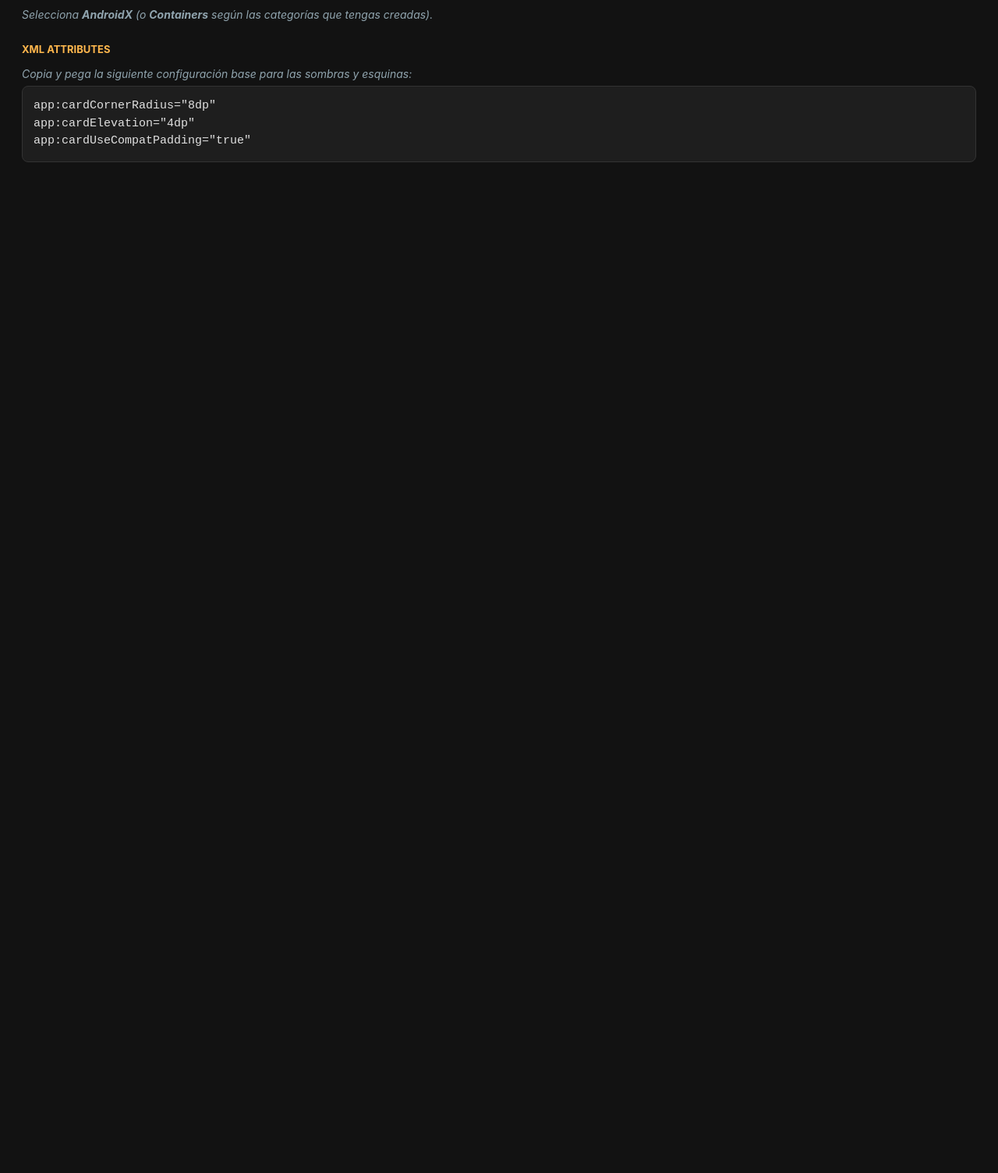
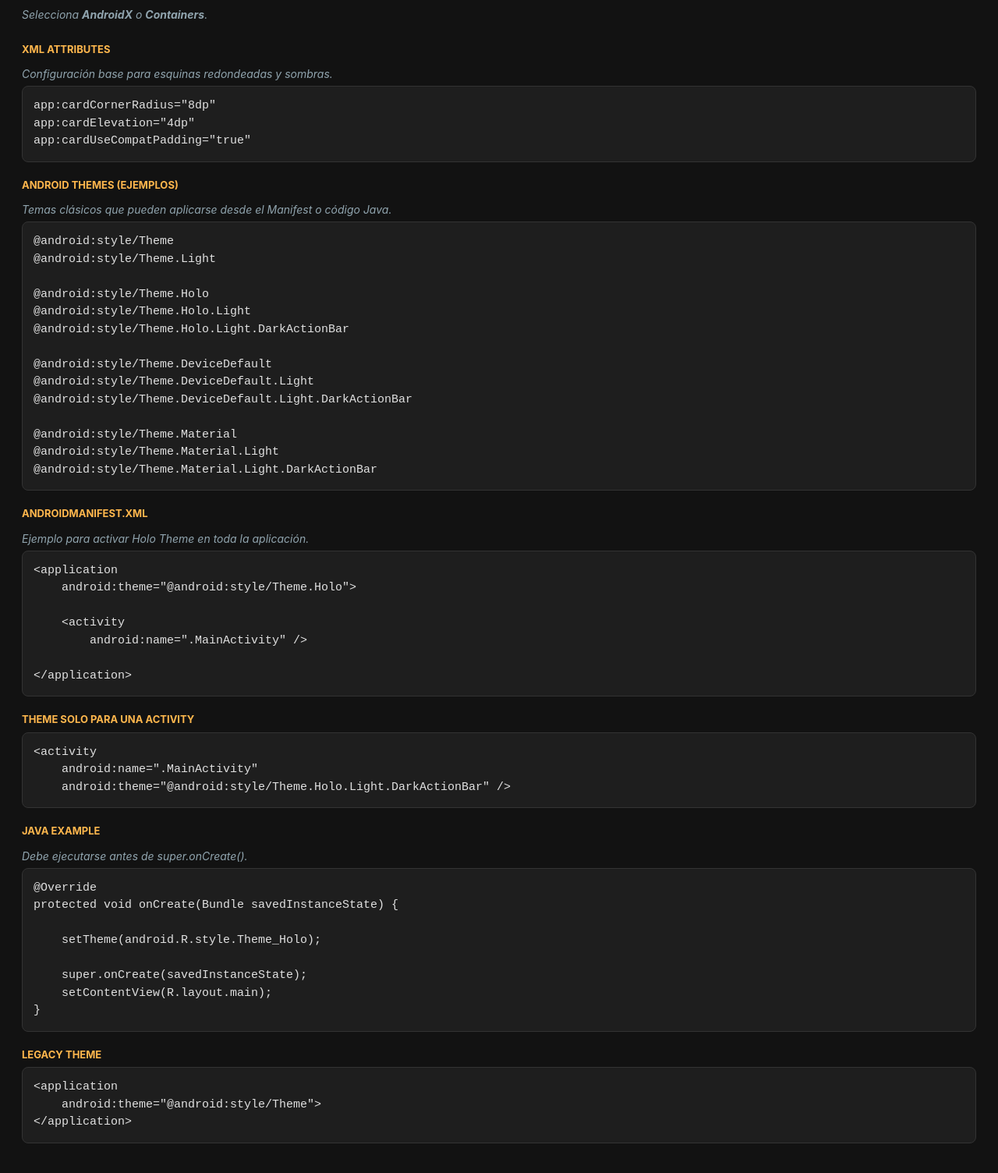
Before and after one commit to Jesusdio2/jesusdio2.github.io, a plain HTML site: page ListaKaleb.html in a window 1280 px wide. Shown: the part 520-2024 px from the top of the page at 78% size. Before the commit the page ends 800 px from the top, so only its background shows below. Drawn offline with Linux system fonts and the light colour scheme.

Commit message:
Refactor HTML for improved readability and structure

```diff
--- a/ListaKaleb.html
+++ b/ListaKaleb.html
@@ -4,6 +4,7 @@
     <meta charset="UTF-8">
     <meta name="viewport" content="width=device-width, initial-scale=1.0">
     <title>Configuración CardView - Sketchware Pro</title>
+
     <style>
         body {
             font-family: -apple-system, BlinkMacSystemFont, "Segoe UI", Roboto, Helvetica, Arial, sans-serif;
@@ -12,19 +13,23 @@
             color: #ffffff;
             line-height: 1.5;
         }
+
         h1 {
             font-size: 22px;
             color: #ff9800;
             margin-bottom: 5px;
         }
+
         .subtitle {
             font-size: 14px;
             color: #b0bec5;
             margin-bottom: 25px;
         }
+
         .field-group {
             margin-bottom: 20px;
         }
+
         label {
             display: block;
             font-size: 13px;
@@ -33,7 +38,7 @@
             text-transform: uppercase;
             margin-bottom: 6px;
         }
-        /* Bloque optimizado para copiar texto plano fácilmente */
+
         pre {
             background-color: #1e1e1e;
             color: #e0e0e0;
@@ -46,10 +51,12 @@
             white-space: pre-wrap;
             word-break: break-all;
         }
+
         .highlight {
             color: #4caf50;
             font-weight: bold;
         }
+
         .info-text {
             font-style: italic;
             color: #90a4ae;
@@ -84,23 +91,98 @@
     <!-- Widget Type -->
     <div class="field-group">
         <label>Select Widget Type</label>
-        <div class="info-text">Selecciona <strong>Layout</strong> (ya que funciona como un contenedor para meter otros elementos dentro).</div>
+        <div class="info-text">
+            Selecciona <strong>Layout</strong> (ya que funciona como un contenedor para meter otros elementos dentro).
+        </div>
     </div>
 
     <!-- Category -->
     <div class="field-group">
         <label>Select Category</label>
-        <div class="info-text">Selecciona <strong>AndroidX</strong> (o <strong>Containers</strong> según las categorías que tengas creadas).</div>
+        <div class="info-text">
+            Selecciona <strong>AndroidX</strong> o <strong>Containers</strong>.
+        </div>
     </div>
 
     <!-- XML Attributes -->
     <div class="field-group">
         <label>XML Attributes</label>
-        <div class="info-text">Copia y pega la siguiente configuración base para las sombras y esquinas:</div>
+        <div class="info-text">
+            Configuración base para esquinas redondeadas y sombras.
+        </div>
         <pre>app:cardCornerRadius="8dp"
 app:cardElevation="4dp"
 app:cardUseCompatPadding="true"</pre>
     </div>
 
+    <!-- Android Themes -->
+    <div class="field-group">
+        <label>Android Themes (Ejemplos)</label>
+        <div class="info-text">
+            Temas clásicos que pueden aplicarse desde el Manifest o código Java.
+        </div>
+        <pre>@android:style/Theme
+@android:style/Theme.Light
+
+@android:style/Theme.Holo
+@android:style/Theme.Holo.Light
+@android:style/Theme.Holo.Light.DarkActionBar
+
+@android:style/Theme.DeviceDefault
+@android:style/Theme.DeviceDefault.Light
+@android:style/Theme.DeviceDefault.Light.DarkActionBar
+
+@android:style/Theme.Material
+@android:style/Theme.Material.Light
+@android:style/Theme.Material.Light.DarkActionBar</pre>
+    </div>
+
+    <!-- Manifest Example -->
+    <div class="field-group">
+        <label>AndroidManifest.xml</label>
+        <div class="info-text">
+            Ejemplo para activar Holo Theme en toda la aplicación.
+        </div>
+        <pre>&lt;application
+    android:theme="@android:style/Theme.Holo"&gt;
+
+    &lt;activity
+        android:name=".MainActivity" /&gt;
+
+&lt;/application&gt;</pre>
+    </div>
+
+    <!-- Activity Theme -->
+    <div class="field-group">
+        <label>Theme Solo Para Una Activity</label>
+        <pre>&lt;activity
+    android:name=".MainActivity"
+    android:theme="@android:style/Theme.Holo.Light.DarkActionBar" /&gt;</pre>
+    </div>
+
+    <!-- Java Example -->
+    <div class="field-group">
+        <label>Java Example</label>
+        <div class="info-text">
+            Debe ejecutarse antes de super.onCreate().
+        </div>
+        <pre>@Override
+protected void onCreate(Bundle savedInstanceState) {
+
+    setTheme(android.R.style.Theme_Holo);
+
+    super.onCreate(savedInstanceState);
+    setContentView(R.layout.main);
+}</pre>
+    </div>
+
+    <!-- Legacy Example -->
+    <div class="field-group">
+        <label>Legacy Theme</label>
+        <pre>&lt;application
+    android:theme="@android:style/Theme"&gt;
+&lt;/application&gt;</pre>
+    </div>
+
 </body>
 </html>
```
